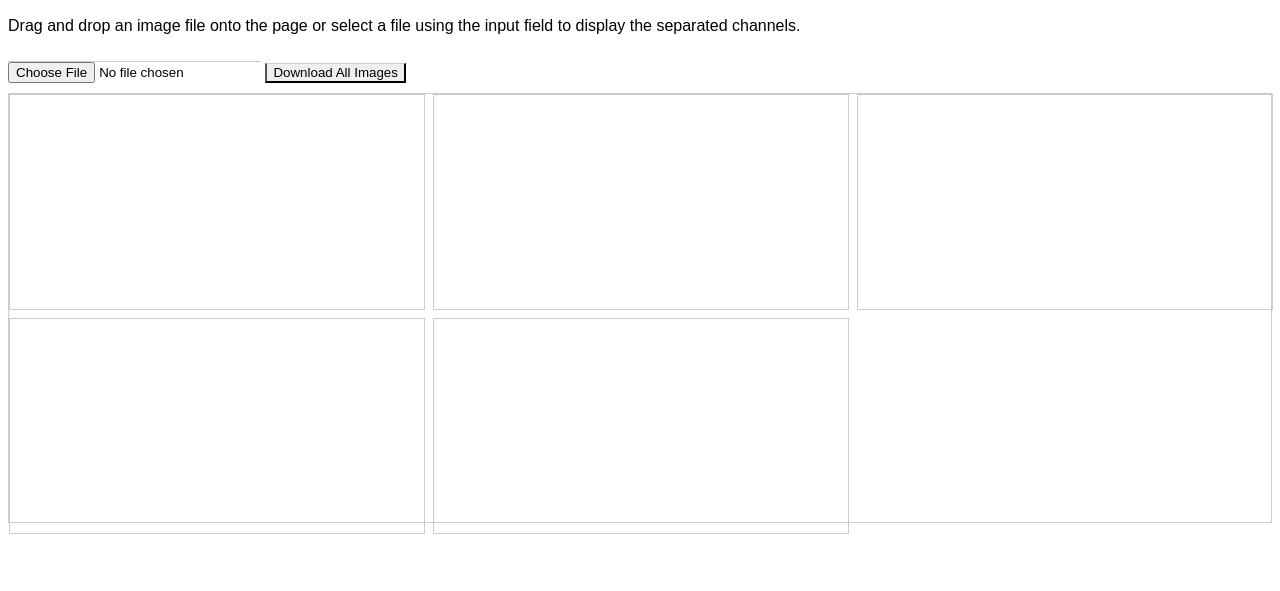
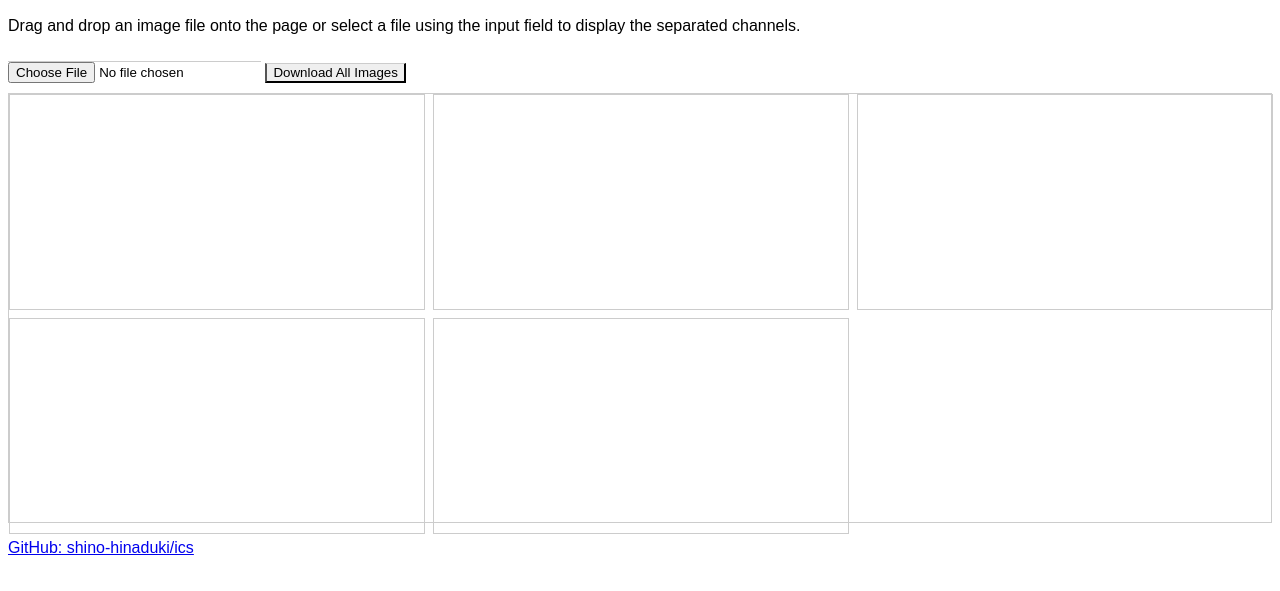
Before and after one commit to shino-hinaduki/ics, a plain HTML site: page index.html in a window 1280 px wide. Shown: the part 51-642 px from the top of the page. Drawn offline with Linux system fonts and the light colour scheme.

Commit message:
リンク追加

```diff
--- a/index.html
+++ b/index.html
@@ -104,5 +104,10 @@
         };
       }
     </script>
+    <p>
+      <a href="https://github.com/shino-hinaduki/ics"
+        >GitHub: shino-hinaduki/ics</a
+      >
+    </p>
   </body>
 </html>
```
